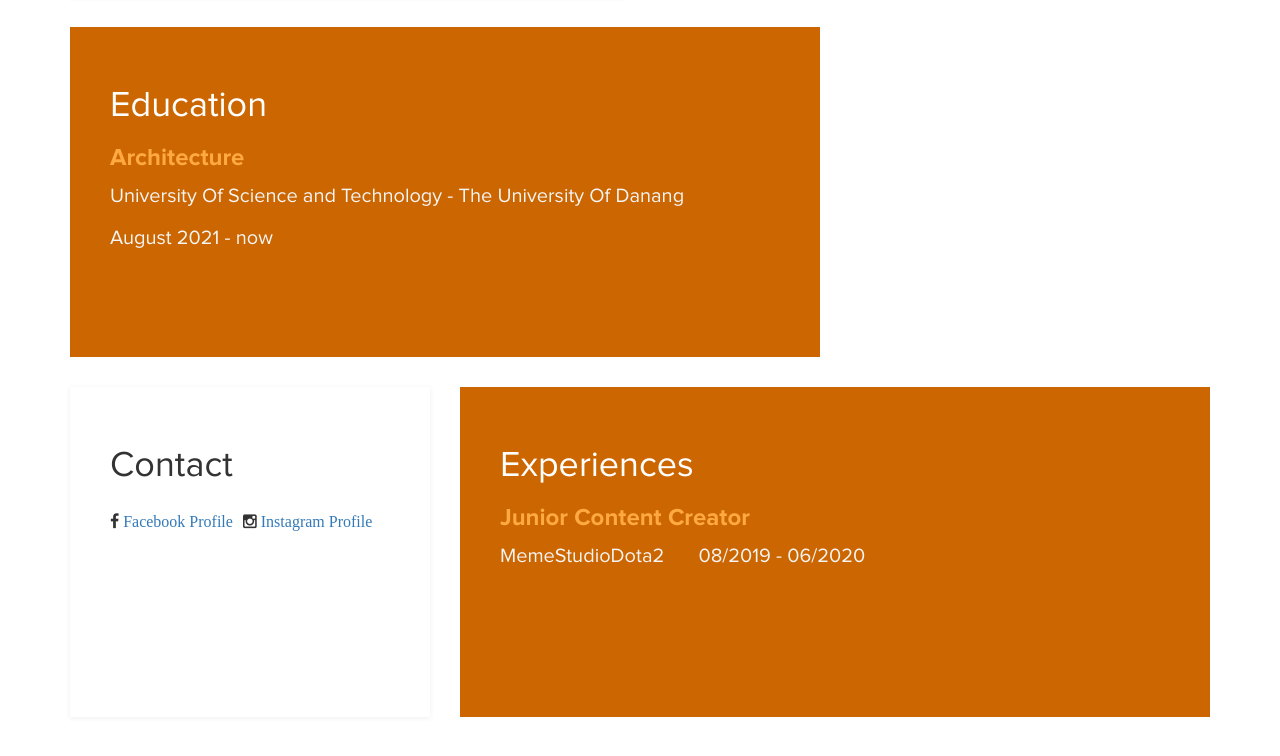
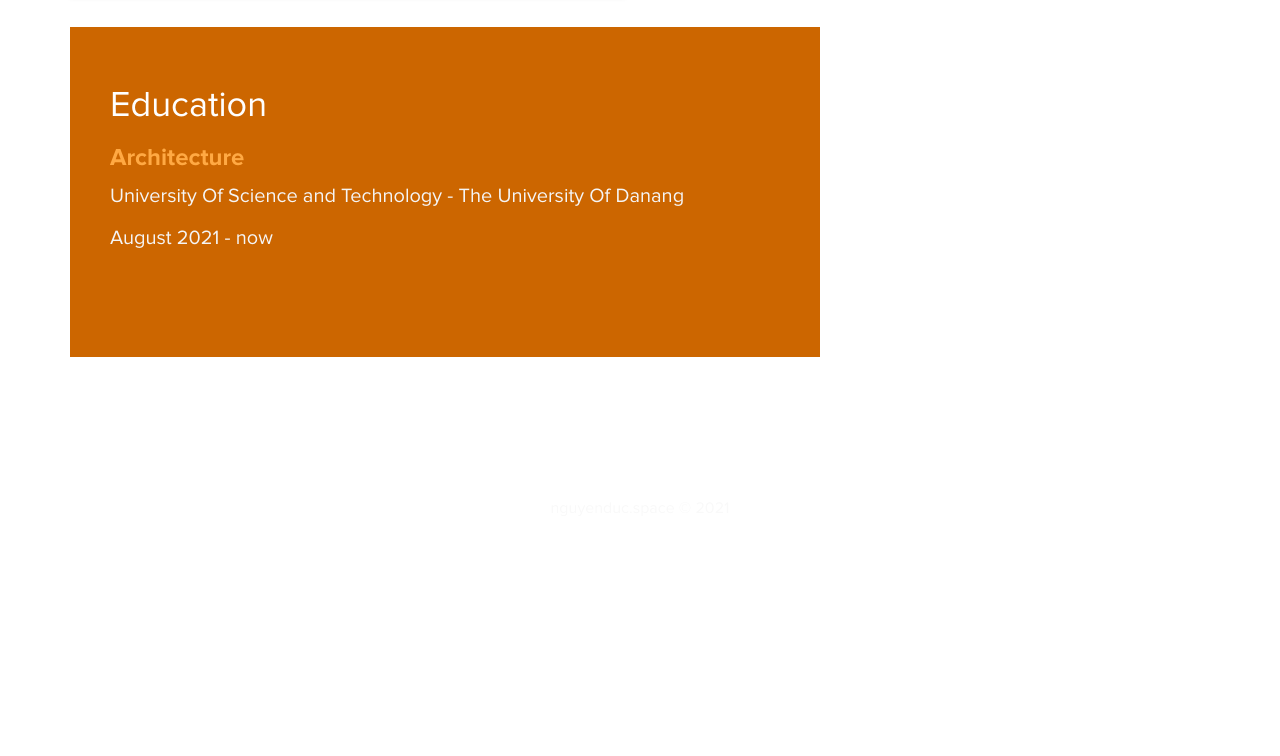
Before and after one commit to nguyenducspace/nguyenducspace.github.io, a plain HTML site: page index.html in a window 1280 px wide. Shown: the part 1932-2688 px from the top of the page. After the commit the page ends 2562 px from the top, so only its background shows below. Drawn offline with Linux system fonts and the light colour scheme.

Commit message:
Update index.html

```diff
--- a/index.html
+++ b/index.html
@@ -101,29 +101,6 @@
 </section>
 
 <!-- contact and experience -->
-<section class="container">
-	<div class="row">
-		<div class="col-md-4 col-sm-12">
-			<div class="contact">
-				<h2>Contact</h2>
-                                        <p class="fa fa-facebook">   <a href="https://www.facebook.com/nguyenduc.space">Facebook Profile</a></p>
-					<p class="fa fa-instagram">  <a href="https://www.instagram.com/nguyenduc.space">Instagram Profile</a></p>
-			</div>
-		</div>
-		<div class="col-md-8 col-sm-12">
-			<div class="experience">
-				<h2 class="white">Experiences</h2>
-					<div class="experience-content">
-						<h4 class="experience-title accent">Junior Content Creator</h4>
-						<h5>MemeStudioDota2</h5><span></span>
-						<h5>08/2019 - 06/2020</h5>
-						<p class="education-description"></p>
-					</div>
-			</div>
-		</div>
-	</div>
-</section>
-
 <!-- footer section -->
 <footer>
 	<div class="container">
```
